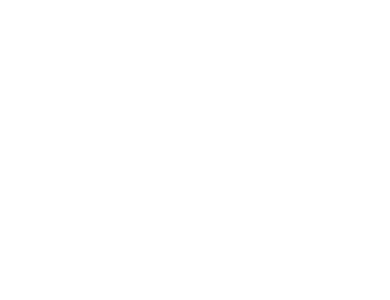
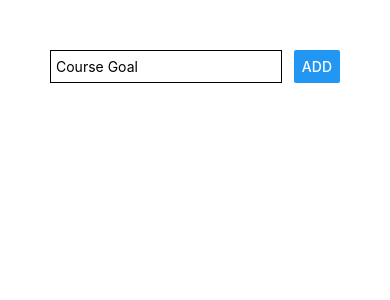
Before and after one commit to wamontgomery0068/General_Reference_Projects, a React Native app in the folder React_Native_Projects/rn-complete-guide/: screen / in a window 390 px wide. Shown: the top 300 px of the page. Built offline with nearby package versions, Linux system fonts and the light colour scheme.

Commit message:
Incorporated View, TextInput, Button Component

```diff
--- a/React_Native_Projects/rn-complete-guide/App.js
+++ b/React_Native_Projects/rn-complete-guide/App.js
@@ -1,13 +1,25 @@
 import React from 'react';
-import { StyleSheet, Text, View } from 'react-native';
+import { StyleSheet, Text, View, TextInput, Button } from 'react-native';
 
 export default function App() {
   return (
-    <View>
+    <View style = {styles.screen} >
 
-      <View></View>
+      <View
+        style = {{flexDirection: 'row', justifyContent: 'space-between', alignContent: 'center'}}>
 
-      <View></View>
+        <TextInput
+          placeholder = "Course Goal"
+          style = {{width: '80%', borderColor: 'black', borderWidth: 1, padding: 5}}
+        />
+
+        <Button title = "ADD" />
+
+      </View>
+
+      <View>
+
+      </View>
 
     </View>
   );
@@ -15,4 +27,8 @@
 
 const styles = StyleSheet.create({
 
+  screen: {
+    padding: 50
+  }
+
 });
```
